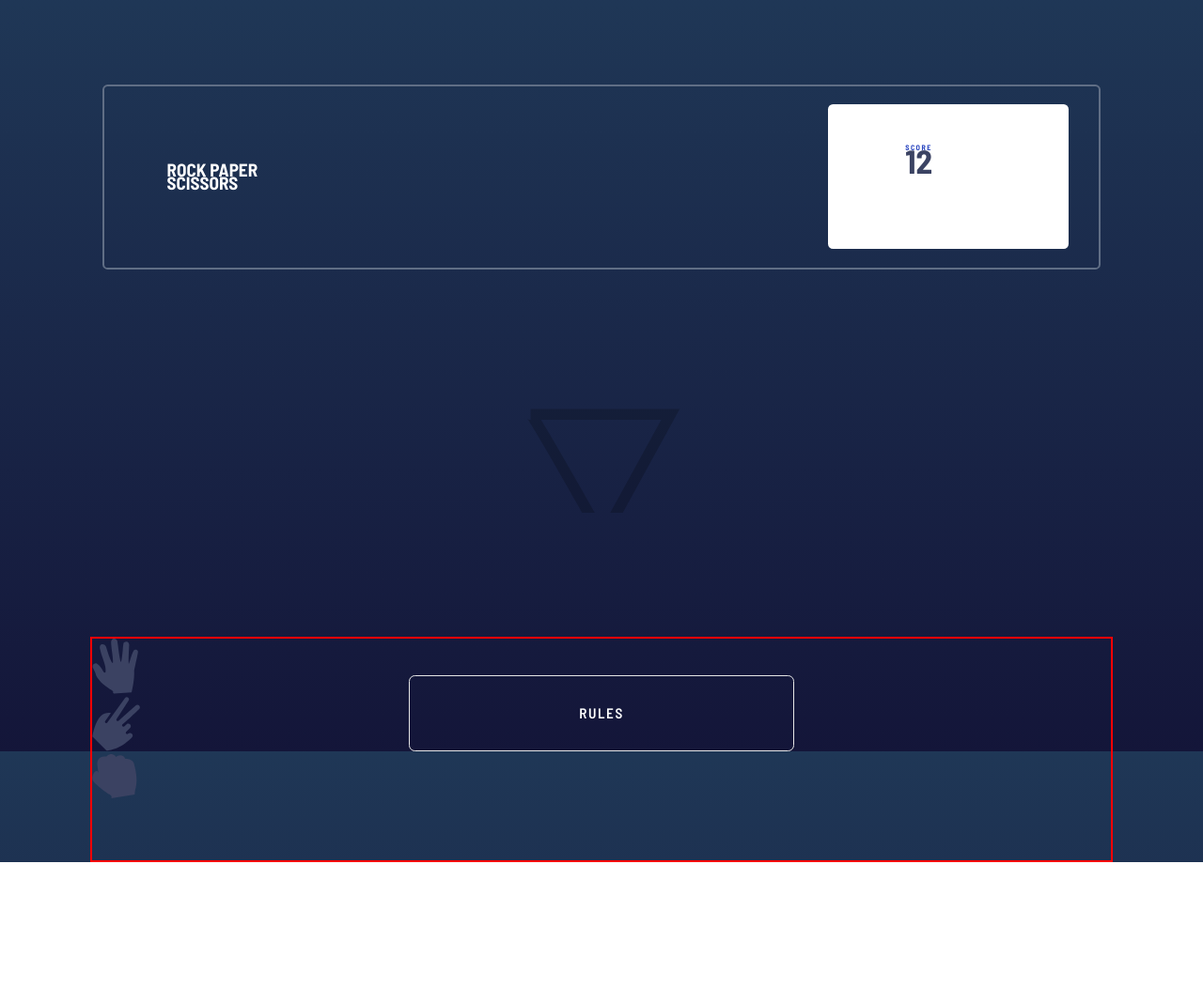
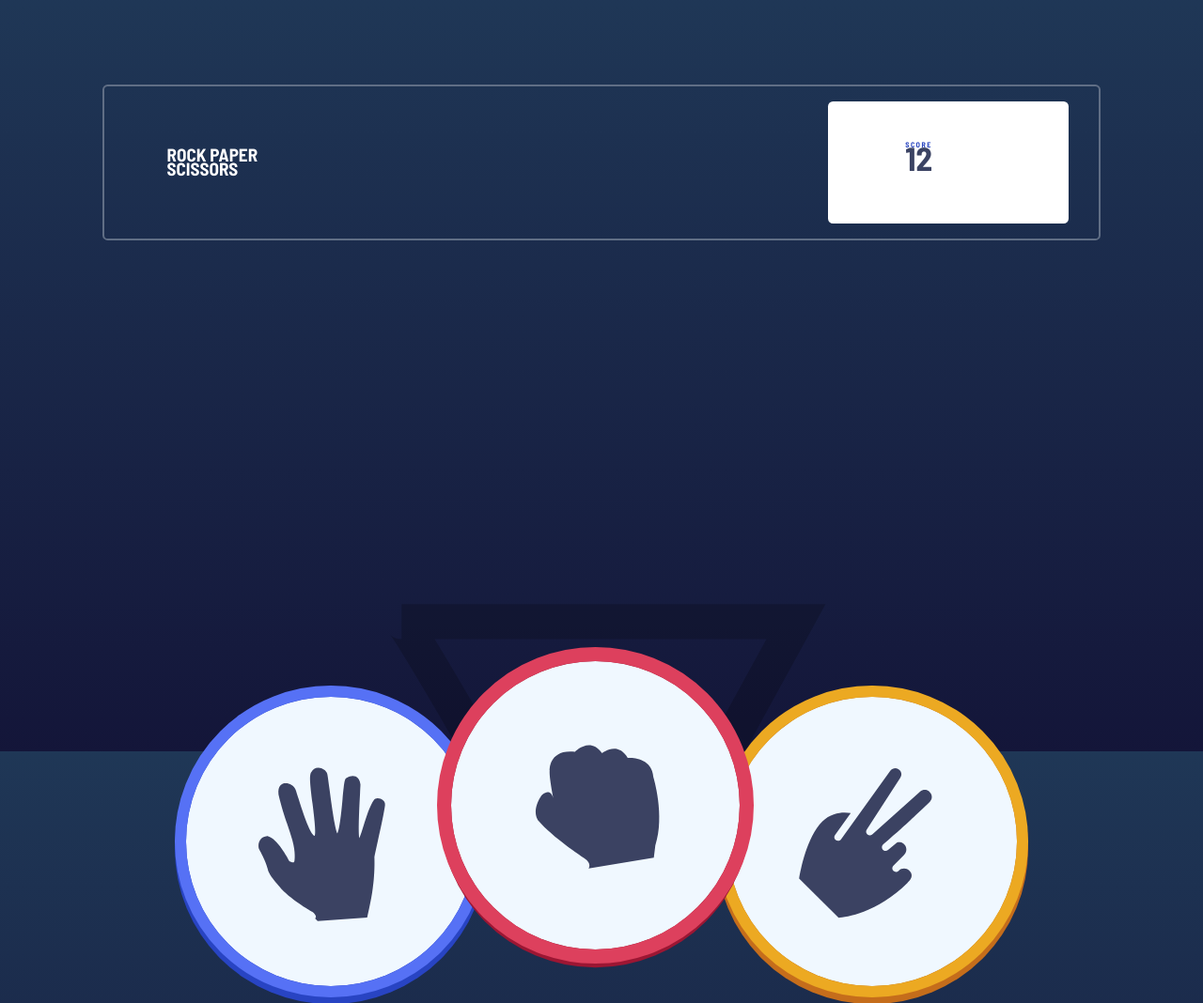
Before and after one commit to miriacode/rock-paper-scissors, a plain HTML site: page index.html in a window 1280 px wide. Shown: the top 1068 px of the page at 94% size. Before the commit the page ends 918 px from the top, so only its background shows below. Drawn offline with Linux system fonts and the light colour scheme.

Commit message:
New Game Layout

```diff
--- a/css/styles.css
+++ b/css/styles.css
@@ -72,7 +72,7 @@ body{
 
 .main{
     width:100vw;
-    height:54vh;
+    height:131vw;
 }
 
 .new-game{
@@ -83,20 +83,44 @@ body{
 .new-game__triangle{
     width:100%;
     height: 100%;
-    /* background-color:blue; */
 }
 
 .hands{
     position:absolute;
-    top:53vw;
-    /* left:auto;
-    right:auto; */
-    width:85%;
-    height: 30%;
-    /* margin-left: auto;
-    margin-right: auto; */
-    /* background-color: aqua; */
-    border: 2px solid red;
+    top:58vw;
+    width:88%;
+    height:40%;
+}
+
+.hand{
+    width:24vw;
+    height:24vw;
+    background-color: aliceblue;
+    border-radius: 50%;
+}
+
+.paper, .scissors, .rock{
+    position:absolute;
+}
+
+.paper{
+    left:9.5vw;
+    outline: 0.8rem solid hsl(230, 89%, 65%);
+    /* offset-x | offset-y | blur-radius | spread-radius | color */
+    box-shadow: 0rem 0.45rem 0rem 0.75rem hsl(229, 66%, 46%);
+}
+
+.scissors{
+    right:9.5vw;
+    outline: 0.8rem solid hsl(40, 84%, 53%);
+    box-shadow: 0rem 0.45rem 0rem 0.75rem hsl(29, 76%, 44%);
+}
+
+.rock{
+    bottom:16%;
+    left:31.5vw;
+    outline: 0.95rem solid  hsl(349, 70%, 56%);
+    box-shadow: 0rem 0.45rem 0rem 0.75rem hsl(347, 75%, 35%);
 }
 
 .footer{
@@ -106,7 +130,7 @@ body{
 
 .rules{
     height: 100%;
-    width: 32%;
+    width: 33%;
     border:none;
     background-color: transparent;
     color:hsl(0, 0%, 100%);
--- a/index.html
+++ b/index.html
@@ -21,23 +21,23 @@
   <main class="main">
     <div class="new-game flex">
       <div class="new-game__triangle">
-        <svg xmlns="http://www.w3.org/2000/svg" width="100%" height="60%" viewbox="-100 -290 500 500">
-          <path fill="none" stroke="#000" stroke-width="22.5" d="M291.5 7.5H4.574c3.119 0 52.416 84.667 147.892 254L291.5 7.5z" opacity=".2"/>
+        <svg xmlns="http://www.w3.org/2000/svg" width="100%" height="57%" viewbox="-100 -270 500 500">
+          <path fill="none" stroke="#000" stroke-width="25.5" d="M291.5 7.5H4.574c3.119 0 52.416 84.667 147.892 254L291.5 7.5z" opacity=".2"/>
         </svg>
       </div>
       <div class="hands">
         <div class="hand paper">
-          <svg xmlns="http://www.w3.org/2000/svg" width="49" height="59">
+          <svg xmlns="http://www.w3.org/2000/svg" width="100%" height="100%" viewbox="-27 -27 110 110">
             <path fill="#3B4262" d="M47.125 11.832a2.922 2.922 0 00-1.232-.198c-.57.04-1.029.271-1.302.65-1.604 2.248-2.919 6.493-3.979 9.905-.486 1.577-1.14 3.688-1.612 4.69-.493-2.807.064-13.09.28-17.05l.003-.064c.15-2.751.17-3.234.138-3.446-.238-1.509-.843-2.5-1.799-2.943-.966-.45-2.22-.25-3.572.563-.677.41-.865 1.816-1.446 8.19l-.002.028c-.32 3.502-1.058 11.566-1.965 12.91-1.023-1.88-2.431-12.555-3.039-17.176-.425-3.236-.673-5.094-.84-5.655-.35-1.176-1.83-2.176-3.295-2.232-1.22-.06-2.22.56-2.698 1.638-.894.995-.578 4.292.41 12.102.47 3.718 1.44 11.395.83 12.257-1.219-.133-3.31-4.942-6.215-14.299-.816-2.62-1.068-3.408-1.318-3.753-.494-1.202-2.172-2.129-3.676-2.024a3.183 3.183 0 00-.377.049c-.787.156-2.584.881-2.2 4.226 1.06 4.637 2.213 8.041 3.331 11.346l.023.066c.669 1.98 1.302 3.85 1.89 5.925 1.385 4.9.846 7.94.84 7.975-.046.312-.143.503-.288.57a.556.556 0 01-.195.045c-.44.03-1.098-.26-1.437-.45-.776-1.482-4.636-8.544-8.134-9.524l-.126-.037-.127.012c-1.283.121-2.226.606-2.803 1.441-.914 1.32-.535 3.002-.444 3.34l.052.12c.028.051 2.834 5.165 3.268 7.544.374 2.04 2.311 4.25 3.869 6.026l.064.073c.508.58.946 1.083 1.292 1.548 4.519 4.713 11.665 8.677 11.723 8.71.892.657 1.387 1.293 1.44 1.84a.798.798 0 01-.16.58l-.155.162.988.96 18.853-1.324.804-3.684c2.486-10.402 1.967-19.272 1.958-19.33.01-.327.706-3.483 1.266-6.033l.017-.065c1.117-5.08 2.505-11.4 2.772-13.803.116-1.028-.542-1.972-1.675-2.401z"/>
           </svg>
         </div>
         <div class="hand scissors">
-          <svg xmlns="http://www.w3.org/2000/svg" width="51" height="58">
+          <svg xmlns="http://www.w3.org/2000/svg" width="100%" height="100%" viewbox="-27 -27 110 110">
             <path fill="#3B4262" d="M13.971 25.702l6.012-8.415c-2.499-.415-7.088-.507-10.846 3.235C3.212 26.421.812 39.163.312 42.248L15.37 57.24c2.711-.232 14.713-1.827 26.279-13.34.122-.249 2.94-2.321.636-4.614-1.1-1.095-2.919-1.074-4.042.044-.572.57-1.461.577-2.021.02-.56-.557-.552-1.443.02-2.012l4.087-4.069c2.076-2.067.119-5.555-2.78-4.717l-3.345 2.851c-.611.53-1.52.439-2.022-.14-.519-.597-.408-1.503.183-2.013 11.687-10.208 9.98-8.979 17.5-15.995 2.809-2.329-.725-6.447-3.493-4.09L28.182 25.45c-.529.448-1.34.457-1.86-.02-.601-.517-.615-1.262-.222-1.85L38.787 3.944c1.854-2.5-1.795-5.277-3.749-2.757L16.28 27.307c-.452.65-1.364.8-1.985.345a1.377 1.377 0 01-.323-1.95z"/>
         </svg>
         </div>
         <div class="hand rock">
-          <svg xmlns="http://www.w3.org/2000/svg" width="48" height="48">
+          <svg xmlns="http://www.w3.org/2000/svg" width="100%" height="100%" viewbox="-32 -32 110 110">
             <path fill="#3B4262" d="M45.06 12.22c-.642-8.096-9.734-7.269-9.734-7.269-3.837-6.765-9.832-1.865-9.832-1.865-4.606-6.63-10.38-.486-10.38-.486-9.957-1.074-9.571 7.066-9.571 7.066-.234 2.588 1.403 10.593 1.403 10.593-1.477-4.614-4.68-.784-4.68-.784-3.94 6.078-.975 9.405-.975 9.405 5.33 6.246 16.688 13.743 16.688 13.743 4.113 2.356 2.373 4.457 2.373 4.457l24.876-4.11.571-4.718c3.782-11.436-.739-26.032-.739-26.032z"/>
         </svg>
         </div>
```
